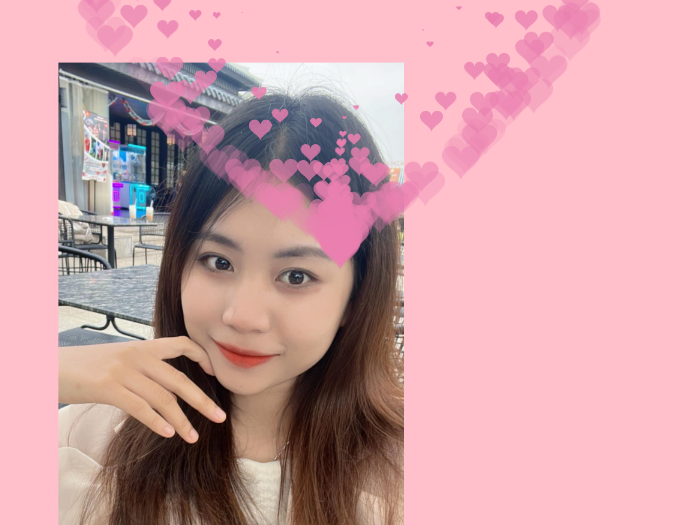
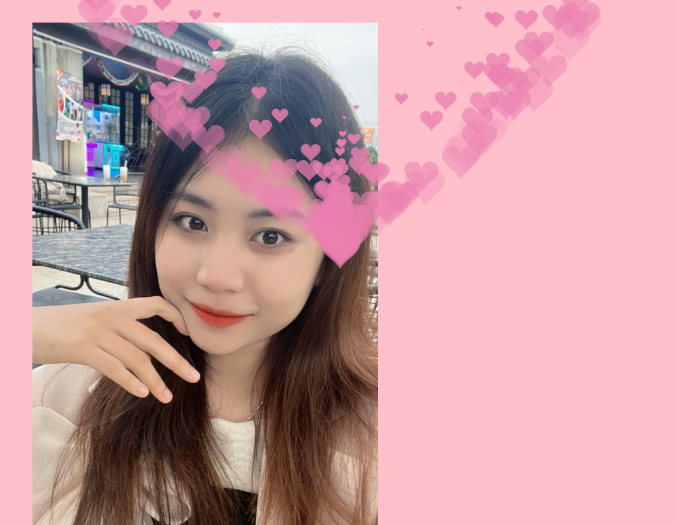
Before and after one commit to tuanda24/tuanda24.github.io, a plain HTML site: page heart.html in a window 1280 px wide. Shown: the part 427-952 px from the top of the page, without its empty margins (300-976 px from the left). Drawn offline with Linux system fonts and the light colour scheme.

Commit message:
Update heart.html

```diff
--- a/heart.html
+++ b/heart.html
@@ -49,8 +49,8 @@
                     height: 2048px;
                     scale: 0.3;
                     position: absolute;
-                    top: 10%;
-                    left: 10%;
+                    top: 5%;
+                    left: 8%;
                     transform: translate(-50%, -50%);
             }
             h1 {
```
